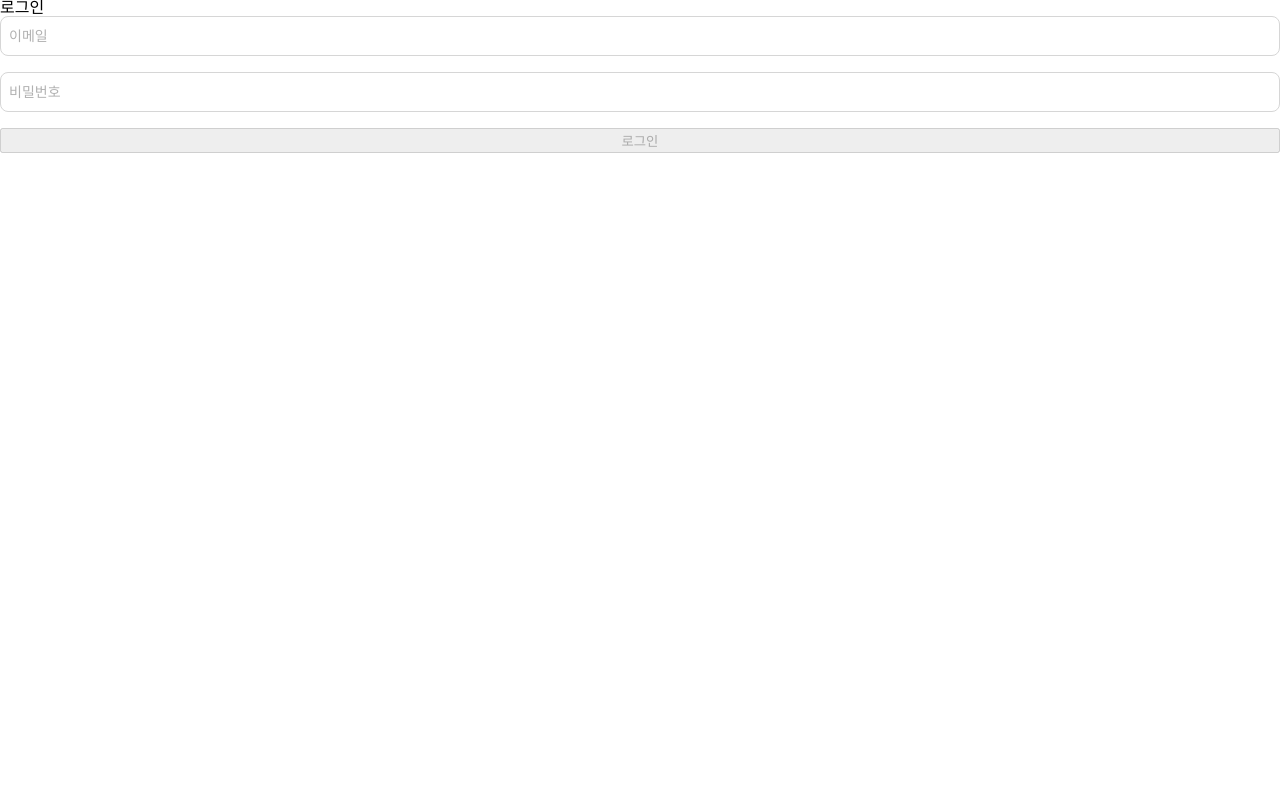
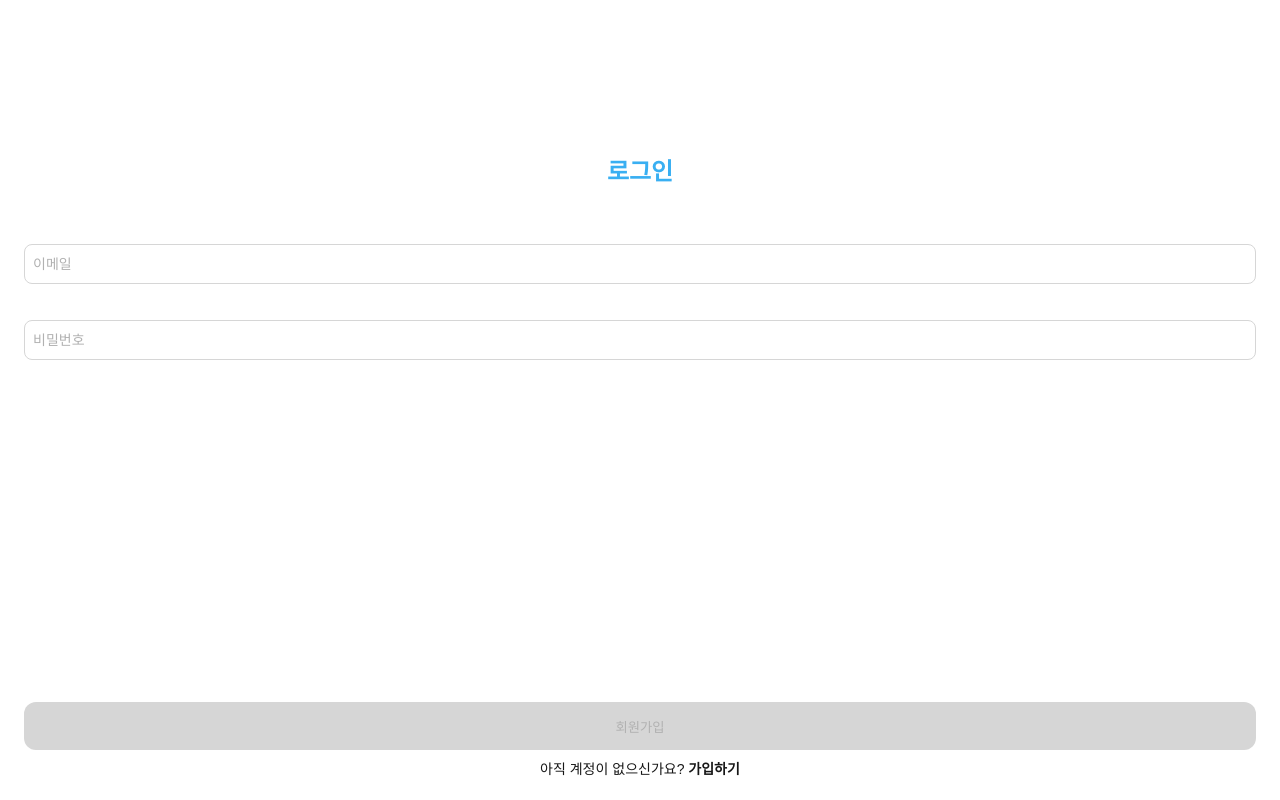
Before and after one commit to angielxx/todo-client, a React (Vite) app: page /signin in a window 1280 px wide. Built offline with nearby package versions, Linux system fonts and the light colour scheme; no server answers.

Commit message:
Design: 로그인 페이지 스타일링 완료

```diff
--- a/src/components/Input.tsx
+++ b/src/components/Input.tsx
@@ -35,6 +35,11 @@ const StyledInput = styled.input<{
   border-radius: 8px;
   padding-left: 8px;
 
+  &::placeholder {
+    color: ${({ theme }) => theme.colors.textDisabled};
+    font-size: 14px;
+  }
+
   ${({ $variant }) => TYPE_VARIANTS[$variant]}
   ${({ $size }) => SIZE_VARIANTS[$size]}
 `;
@@ -44,12 +49,7 @@ export type InputVariantsType = 'default' | 'active' | 'inValid' | 'valid';
 type SizeType = 'small' | 'medium' | 'large';
 
 const TYPE_VARIANTS: { [key in InputVariantsType]: RuleSet } = {
-  default: css`
-    &::placeholder {
-      color: ${({ theme }) => theme.colors.textDisabled};
-      font-size: 14px;
-    }
-  `,
+  default: css``,
   active: css``,
   inValid: css`
     border: 1px solid;
--- a/src/components/InputOfForm.tsx
+++ b/src/components/InputOfForm.tsx
@@ -28,6 +28,10 @@ const Label = styled.label``;
 
 const Message = styled.p<{ $variant: InputVariantsType }>`
   font-size: 12px;
+  height: 12px;
+  width: 100%;
+  text-align: right;
+  margin-top: 8px;
 
   ${({ $variant }) => TYPE_VARIANTS[$variant]}
 `;
--- a/src/pages/SignIn.tsx
+++ b/src/pages/SignIn.tsx
@@ -1,16 +1,19 @@
 import { useNavigate } from 'react-router';
 
-import { InputOfForm } from '@/components';
-import { StyledForm } from '.';
+import { InputOfForm, PageTitle } from '@/components';
+import { BottonWrapper, GuidMsg, PageWrapper, StyledForm } from '.';
 import { useAuthContext, useAuthForm } from '@/hooks';
-import { FormEvent } from 'react';
+import { MouseEventHandler } from 'react';
 import { CustomError } from '@/types/error';
+import { Button } from '@/components/Button';
+import { Link } from 'react-router-dom';
 
 export const SignIn = () => {
   const {
     inputValue,
     inputMessage,
     isAblueToSignIn,
+    inputVariants,
     onChangeHandler,
     onBlurHandler,
   } = useAuthForm();
@@ -21,7 +24,7 @@ export const SignIn = () => {
 
   const navigate = useNavigate();
 
-  const requestSignIn = async (e: FormEvent<HTMLFormElement>) => {
+  const requestSignIn: MouseEventHandler = async (e) => {
     e.preventDefault();
 
     if (!isAblueToSignIn) return;
@@ -54,9 +57,10 @@ export const SignIn = () => {
   const goToTodo = () => navigate('/todo');
 
   return (
+    <PageWrapper>
       <div>
-      <h1>로그인</h1>
-      <StyledForm onSubmit={requestSignIn}>
+        <PageTitle title="로그인" />
+        <StyledForm>
           <InputOfForm
             name="email"
             value={inputValue.email}
@@ -64,6 +68,7 @@ export const SignIn = () => {
             placeholder="이메일"
             onChange={onChangeHandler}
             onBlur={onBlurHandler}
+            variant={inputVariants.email}
           />
           <InputOfForm
             type="password"
@@ -73,9 +78,20 @@ export const SignIn = () => {
             placeholder="비밀번호"
             onChange={onChangeHandler}
             onBlur={onBlurHandler}
+            variant={inputVariants.password}
           />
-        <input type="submit" value="로그인" disabled={!isAblueToSignIn} />
         </StyledForm>
       </div>
+      <BottonWrapper>
+        <Button
+          label="회원가입"
+          variant={isAblueToSignIn ? 'default' : 'disabled'}
+          onClick={requestSignIn}
+        />
+        <GuidMsg>
+          아직 계정이 없으신가요? <Link to="/signup">가입하기</Link>
+        </GuidMsg>
+      </BottonWrapper>
+    </PageWrapper>
   );
 };
--- a/src/pages/SignUp.tsx
+++ b/src/pages/SignUp.tsx
@@ -1,12 +1,12 @@
-import { FormEvent, MouseEventHandler } from 'react';
+import { MouseEventHandler } from 'react';
 import styled from 'styled-components';
 import { useNavigate } from 'react-router';
 
 import { InputOfForm, PageTitle } from '@/components';
 import { useAuthForm, useAuthContext } from '@/hooks';
-import { AxiosError } from 'axios';
 import { Button } from '@/components/Button';
 import { Link } from 'react-router-dom';
+import { CustomError } from '@/types/error';
 
 export const SignUp = () => {
   const {
@@ -36,12 +36,16 @@ export const SignUp = () => {
       alert('회원가입에 성공했습니다.');
 
       goToSignin();
-    } catch (err: AxiosError) {
-      const { data, status } = err.response;
-      if (400 <= status && status < 500) {
-        alert(data.message);
-      } else {
-        alert('잠시 후 다시 시도해주세요.');
+    } catch (err: unknown) {
+      if (err instanceof CustomError) {
+        const data = err.response?.data as { message: string };
+        const status = err.response?.status as number;
+
+        if (400 <= status && status < 500) {
+          alert(data.message);
+        } else {
+          alert('잠시 후 다시 시도해주세요.');
+        }
       }
     }
   };
@@ -102,7 +106,7 @@ export const SignUp = () => {
           onClick={requestSignUp}
         />
         <GuidMsg>
-          이미 게정이 있으신가요? <Link to="/signin">로그인 하기</Link>
+          이미 게정이 있으신가요? <Link to="/signin">로그인하기</Link>
         </GuidMsg>
       </BottonWrapper>
     </PageWrapper>
@@ -116,7 +120,7 @@ export const StyledForm = styled.form`
   width: 100%;
 `;
 
-const GuidMsg = styled.p`
+export const GuidMsg = styled.p`
   font-size: 14px;
   color: ${({ theme }) => theme.colors.textMain};
   font-weight: 400;
@@ -128,7 +132,7 @@ const GuidMsg = styled.p`
   }
 `;
 
-const PageWrapper = styled.div`
+export const PageWrapper = styled.div`
   padding: 24px;
   box-sizing: border-box;
   padding-top: 20vh;
@@ -151,7 +155,7 @@ const PageWrapper = styled.div`
   }
 `;
 
-const BottonWrapper = styled.div`
+export const BottonWrapper = styled.div`
   display: flex;
   flex-direction: column;
   justify-content: center;
```
Lines whose indentation alone changed are shown as unchanged.
